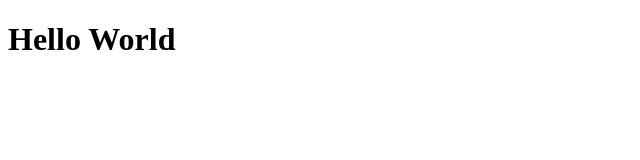
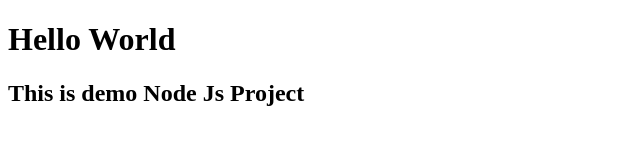
Before and after one commit to KumarYeoley214/demo, a website: page public/index.html in a window 1280 px wide. Shown: the whole page, without its empty margins (0-640 px from the left). Drawn offline with Linux system fonts and the light colour scheme.

Commit message:
Update index.html

```diff
--- a/public/index.html
+++ b/public/index.html
@@ -5,5 +5,6 @@
     </head>
     <body>
         <h1>Hello World</h1>
+        <h2> This is demo Node Js Project</h2>
     </body>
 </html>
```
